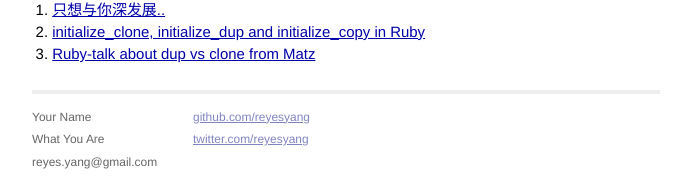
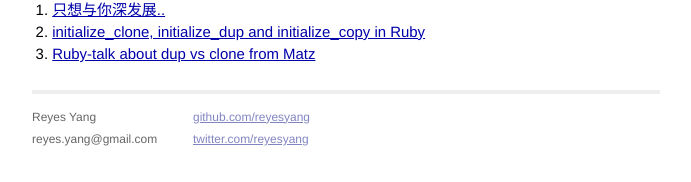
Before and after one commit to reyesyang/reyesyang.github.io-source, a Jekyll site: the page built from _posts/2013-10-12-dup-and-clone-in-ruby.md, in a window 1280 px wide. Shown: the part 1945-2127 px from the top of the page, without its empty margins (294-985 px from the left). Built offline with Jekyll 4.4.1, drawn with Linux system fonts in a browser that asks for light colours; Markdown is read by kramdown in place of the engine named in the settings.

Commit message:
Adjust contact info in layout

```diff
--- a/_layouts/default.html
+++ b/_layouts/default.html
@@ -26,9 +26,8 @@
           <div class="footer">
             <div class="contact">
               <p>
-                Your Name<br />
-                What You Are<br />
-                reyes.yang@gmail.com
+                Reyes Yang<br />
+                reyes.yang@gmail.com<br />
               </p>
             </div>
             <div class="contact">
```
